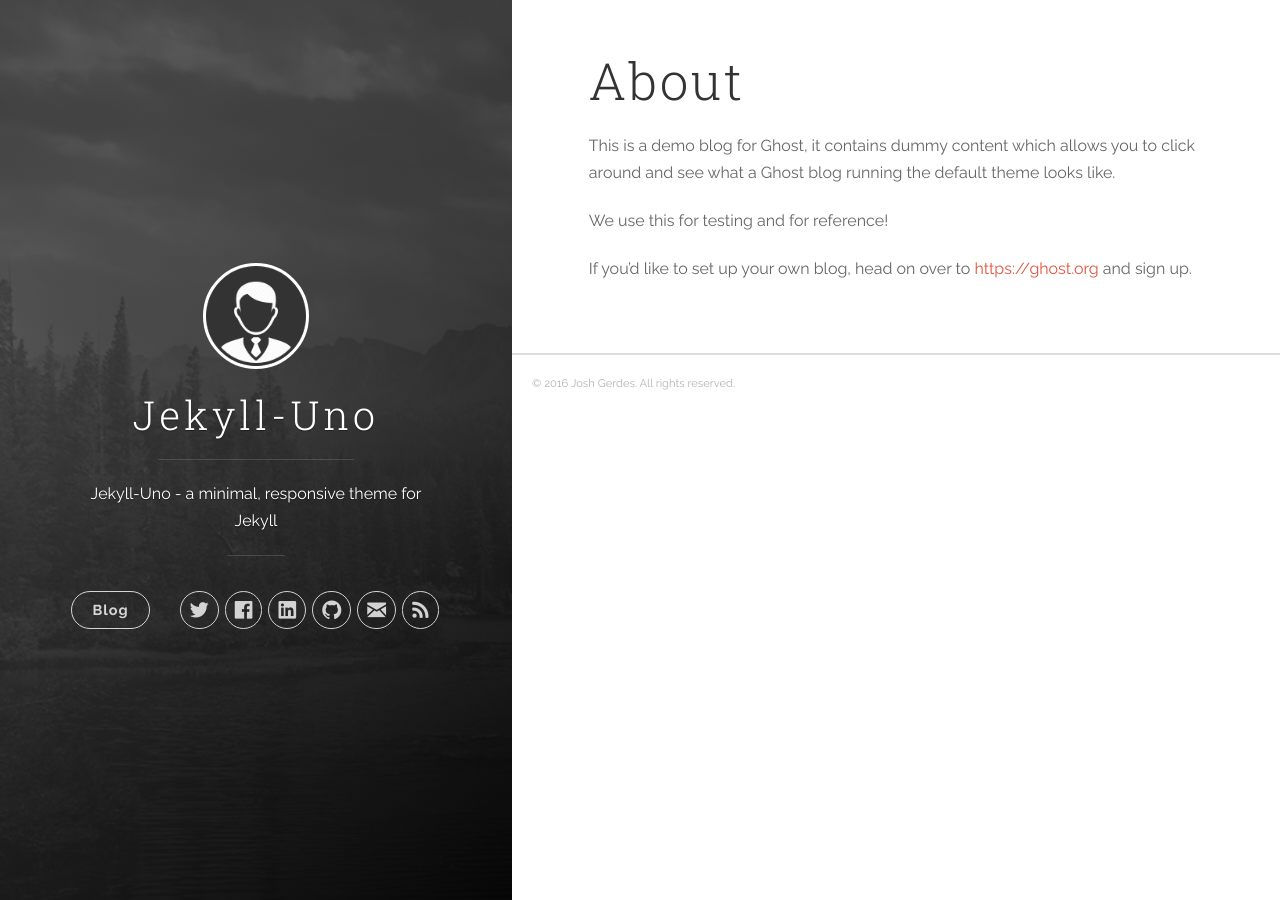
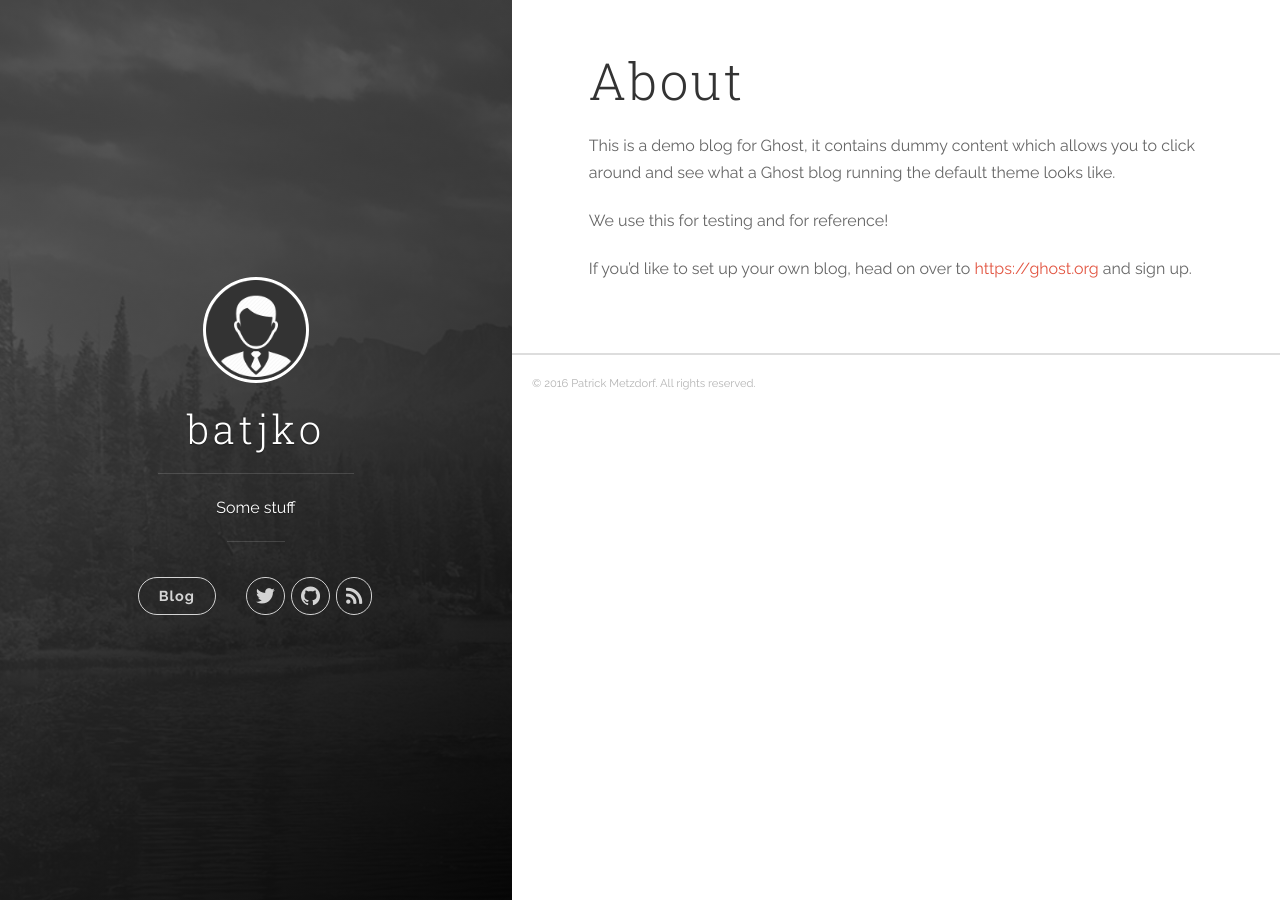
Before and after one commit to batjko/batjko.github.io, a Jekyll site: the page built from about/index.md, in a window 1280 px wide. Built offline with Jekyll 4.4.1, drawn with Linux system fonts in a browser that asks for light colours; nearby versions of some CDN libraries.

Commit message:
update config

```diff
--- a/_config.yml
+++ b/_config.yml
@@ -1,18 +1,18 @@
 # Site settings
-title: Jekyll-Uno
-description: 'Jekyll-Uno - a minimal, responsive theme for Jekyll'
-url: 'http://joshgerdes.com/jekyll-uno'
-baseurl: '/jekyll-uno/'
+title: batjko
+description: 'Some stuff'
+url: 'http://batjko.github.io'
+baseurl: '/'
 # google_analytics: 'UA-XXXXXX-X'
 # disqus_shortname: 'your-disqus-name'
 
 author:
-  name: 'Josh Gerdes'
-  email: josh@joshgerdes.com
-  twitter_username: joshgerdes
-  facebook_username: joshgerdes
-  github_username:  joshgerdes
-  linkedin_username:  joshgerdes
+  name: 'Patrick Metzdorf'
+  # email: josh@joshgerdes.com
+  twitter_username: pat_metzdorf
+  # facebook_username: joshgerdes
+  github_username:  batjko
+  # linkedin_username:  joshgerdes
 
 defaults:
   -
```
